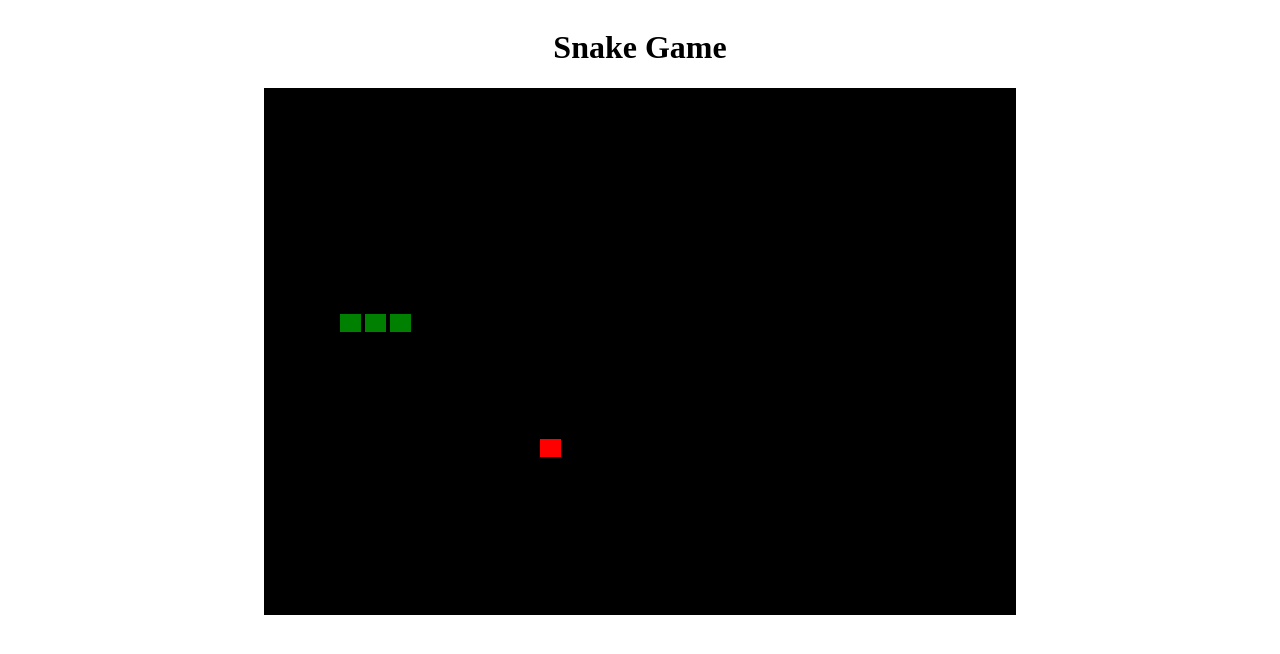
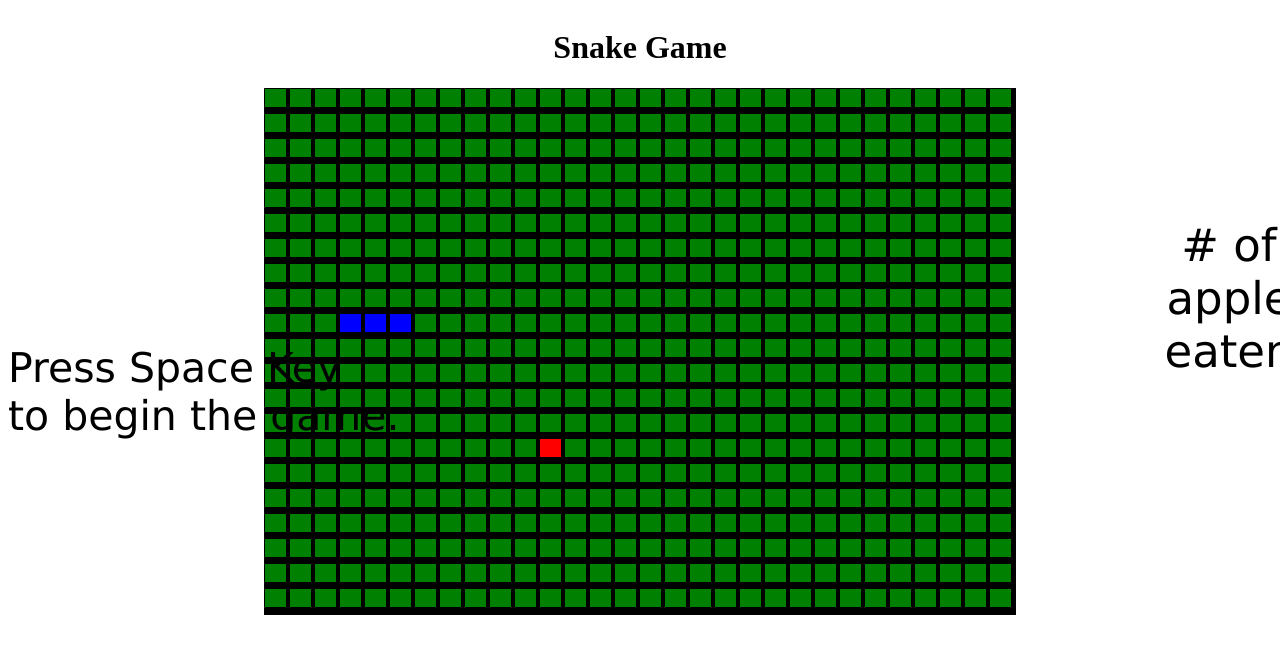
Before and after one commit to komalgill0310/snake_game, a plain HTML site: page index.html in a window 1280 px wide. Drawn offline with Linux system fonts and the light colour scheme.

Commit message:
some css for the canvas and added spack key to begin the game

```diff
--- a/index.html
+++ b/index.html
@@ -23,8 +23,12 @@
     </div>
 
     <div class="score-container">
-      <p id="score"></p>
+      <p id="score"># of apple eaten</p>
     </div>
+  </div>
+
+  <div class="start-game">
+    <p id="game-start">Press Space Key <br> to begin the game.</p>
   </div>
 
   <script src="script.js"></script>
--- a/script.js
+++ b/script.js
@@ -4,15 +4,14 @@ let gameInterval = 500;
 
 let canvas = document.getElementById("snake-game-canvas");
 let canvasContext = canvas.getContext("2d");
-// let snakeDirection = "right";
 let snakeDirection = undefined;
 let snakeSpeed = 25;
 let incrementScore = 0;
 
 let snakeBody = [
-  {x: 125, y:225},
-  {x: 100, y:225},
-  {x: 75, y:225}
+  { x: 125, y: 225 },
+  { x: 100, y: 225 },
+  { x: 75, y: 225 },
   // { x: 180, y: 240 },
   // { x: 150, y: 240 },
   // { x: 120, y: 240 }
@@ -23,7 +22,7 @@ let applePos = {
   appleY: randomNumber(450),
 };
 
-let dimOfSnakeAndApple = [21,18];
+let dimOfSnakeAndApple = [21, 18];
 
 function randomNumber(maxNum) {
   return Math.floor((Math.random() * maxNum) / snakeSpeed) * snakeSpeed;
@@ -32,13 +31,10 @@ function randomNumber(maxNum) {
 if (DEBUG === true) {
   snakeDirection = "right";
   gameInterval = 2000;
-  applePos.appleX = 270;
-  applePos.appleY = 240;
+  applePos.appleX = 225;
+  applePos.appleY = 225;
 }
 
-// initializeGame();
-
-// function initializeGame(){
 const myInterval = setInterval(() => {
   gameCanvas();
   snakeEatsApple();
@@ -46,13 +42,32 @@ const myInterval = setInterval(() => {
   moveSnake(snakeBody);
   // snakeTouchItself();
 }, gameInterval);
-// }
 
+startGame();
 
+function startGame(){
+  document.addEventListener("keydown", (e) => {
+    if(e.key === " "){
+      snakeDirection = "right";
       alterSnakeDir();
+    }
+  });
+}
+
 
 function gameCanvas() {
   colorRect(0, 0, canvas.width, canvas.height, "black");
+  drawGridOnCanvas();
+}
+
+function drawGridOnCanvas() {
+  for (let i = 0; i < canvas.width; i++) {
+    for (let j = 0; j < canvas.height; j++) {
+      let x = i * 25;
+      let y = j * 25;
+      colorRect(x, y, 21, 18, "green");
+    }
+  }
 }
 
 function drawSnakeBody(snakeBody) {
@@ -62,7 +77,13 @@ function drawSnakeBody(snakeBody) {
 }
 
 function drawSnake(snakeBody) {
-  colorRect(snakeBody.x, snakeBody.y, dimOfSnakeAndApple[0], dimOfSnakeAndApple[1], "green");
+  colorRect(
+    snakeBody.x,
+    snakeBody.y,
+    dimOfSnakeAndApple[0],
+    dimOfSnakeAndApple[1],
+    "blue"
+  );
 }
 
 function colorRect(x, y, width, height, color) {
@@ -71,7 +92,13 @@ function colorRect(x, y, width, height, color) {
 }
 
 function drawApple() {
-  colorRect(applePos.appleX, applePos.appleY, dimOfSnakeAndApple[0], dimOfSnakeAndApple[1], "red");
+  colorRect(
+    applePos.appleX,
+    applePos.appleY,
+    dimOfSnakeAndApple[0],
+    dimOfSnakeAndApple[1],
+    "red"
+  );
 }
 
 function alterSnakeDir() {
@@ -79,22 +106,22 @@ function alterSnakeDir() {
     e.preventDefault();
     switch (e.key) {
       case "ArrowDown":
-        if(snakeDirection != "top"){
+        if (snakeDirection != "top") {
           snakeDirection = "down";
         }
         break;
       case "ArrowUp":
-        if(snakeDirection != "down"){
+        if (snakeDirection != "down") {
           snakeDirection = "top";
         }
         break;
       case "ArrowRight":
-        if(snakeDirection != "left"){
+        if (snakeDirection != "left") {
           snakeDirection = "right";
         }
         break;
       case "ArrowLeft":
-        if(snakeDirection != "right"){
+        if (snakeDirection != "right") {
           snakeDirection = "left";
         }
         break;
@@ -109,17 +136,18 @@ function moveSnakeBody(copyOfSnakeBody) {
 }
 
 function moveSnake(snakeBody) {
-  let copyOfSnakeBody = snakeBody.map((snakeBody) => Object.assign([], snakeBody));
+  let copyOfSnakeBody = snakeBody.map((snakeBody) =>
+    Object.assign([], snakeBody)
+  );
 
   if (snakeDirection === "right") {
     let detect = boundaryDetection();
-    if(!detect){
+    if (!detect) {
       snakeBody[0].x += snakeSpeed;
       moveSnakeBody(copyOfSnakeBody);
       // console.log("Right: ", snakeBody[0].x);
       boundaryDetection();
       console.log("Right: ", snakeBody[0].x);
-
     }
   }
   if (snakeDirection === "left") {
@@ -146,7 +174,10 @@ function moveSnake(snakeBody) {
 
 //How snake will collide with applePos?
 function snakeEatsApple() {
-  if (snakeBody[0].x === applePos.appleX && snakeBody[0].y === applePos.appleY) {
+  if (
+    snakeBody[0].x === applePos.appleX &&
+    snakeBody[0].y === applePos.appleY
+  ) {
     reGrowApple();
     growSnakeBody();
     displayScore();
@@ -155,9 +186,12 @@ function snakeEatsApple() {
   }
 }
 
-function reGrowApple(){
+function reGrowApple() {
   for (let i = 0; i < snakeBody.length; i++) {
-    if (applePos.appleX === snakeBody[i].x && applePos.appleY === snakeBody[i].y) {
+    if (
+      applePos.appleX === snakeBody[i].x &&
+      applePos.appleY === snakeBody[i].y
+    ) {
       applePos.appleX = randomNumber(650);
       applePos.appleY = randomNumber(450);
       drawApple();
@@ -168,14 +202,14 @@ function reGrowApple(){
 function displayScore() {
   let score = document.getElementById("score");
   incrementScore++;
-  score.textContent = incrementScore;
+  score.textContent = `# of apple eaten: ${incrementScore}`;
 }
 
 let borderCoordinate = {
   right: 750,
   left: 0,
   top: 0,
-  bottom: 500
+  bottom: 500,
 };
 
 let isSnakeHitTheWall = false;
@@ -212,7 +246,10 @@ function growSnakeBody() {
 //Game Over: When Snake touch itself
 function snakeTouchItself() {
   for (let i = 1; i < snakeBody.length; i++) {
-    if (snakeBody[0].x === snakeBody[i].x && snakeBody[0].y === snakeBody[i].y) {
+    if (
+      snakeBody[0].x === snakeBody[i].x &&
+      snakeBody[0].y === snakeBody[i].y
+    ) {
       clearInterval(myInterval);
       alert("oops, you ran into yourself!");
     }
--- a/stylesheet.css
+++ b/stylesheet.css
@@ -9,3 +9,16 @@
 #snake-game-canvas {
   border: 1px solid black;
 }
+
+.score-container{
+  font-family:'Lucida Sans', 'Lucida Sans Regular', 'Lucida Grande', 'Lucida Sans Unicode', Geneva, Verdana, sans-serif;
+  font-size: 45px;
+  margin-left: 1178px;
+  margin-top: -445px;
+}
+
+#game-start{
+  font-family:'Lucida Sans', 'Lucida Sans Regular', 'Lucida Grande', 'Lucida Sans Unicode', Geneva, Verdana, sans-serif;
+  margin-top: -79px;
+  font-size: 41px;
+}
```
Lines whose indentation alone changed are shown as unchanged.
